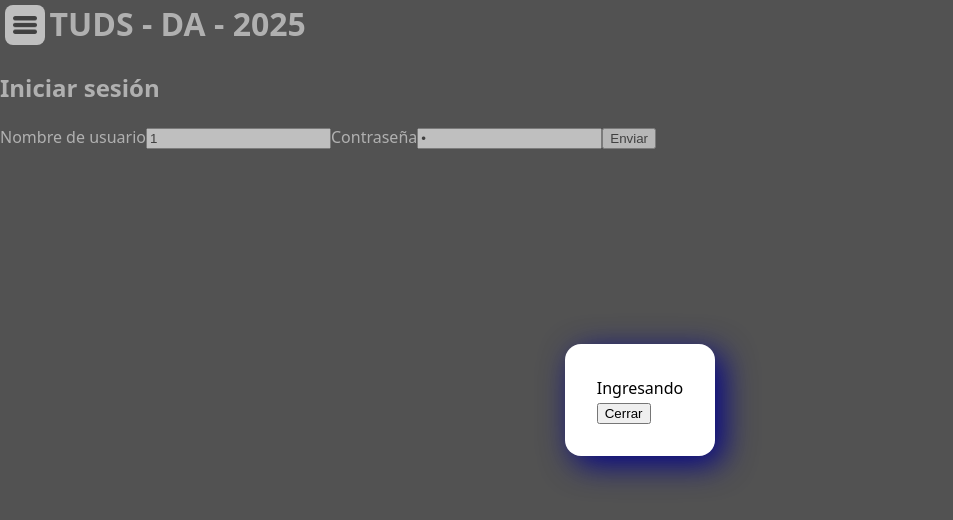
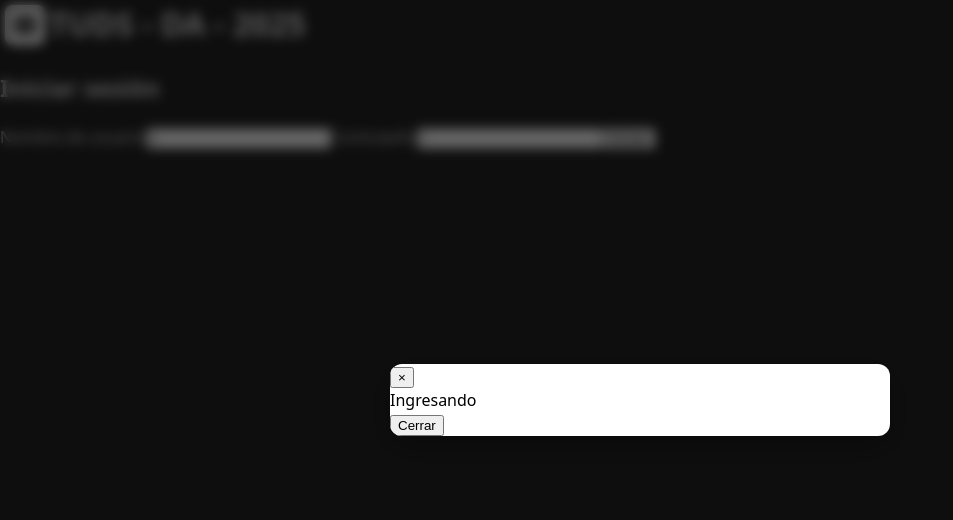
Before and after one commit to fabianlucena/clase2025, a React (Vite) app in the folder frontend/: page / in a window 1280 px wide. Both pictures are taken after a click on the button "Enviar". Shown: the top 520 px of the page, without its empty margins (0-953 px from the left). Built offline with nearby package versions, Linux system fonts and the light colour scheme.

Commit message:
Modal con estilo.

```diff
--- a/frontend/src/App.css
+++ b/frontend/src/App.css
@@ -8,7 +8,7 @@
 
 .modal-background {
   position: fixed;
-  background-color: rgba(128, 128, 128, 0.5);
+  background-color: rgba(0, 0, 0, 0.6);
   top: 0;
   left: 0;
   width: 100vw;
@@ -16,12 +16,57 @@
   display: flex;
   justify-content: center;
   align-items: center;
+  backdrop-filter: blur(8px);
+  z-index: 1000;
+  animation: fadeIn 0.4s cubic-bezier(.4,0,.2,1);
 }
 
 .modal-body {
   background-color: white;
   color: black;
-  padding: 2em;
-  border-radius: 1em;
-  box-shadow: .5em .5em 2em darkblue;
+  border-radius: 12px;
+  box-shadow: 0 10px 30px rgba(0, 0, 0, 0.3);
+  min-width: 300px;
+  max-width: 500px;
+  width: 90%;
+  overflow: hidden;
 }
+
+.animate-modal {
+  animation: slideIn 0.4s cubic-bezier(.4,0,.2,1);
+}
+
+.animate-content {
+  animation: fadeInContent 0.6s cubic-bezier(.4,0,.2,1);
+}
+
+@keyframes fadeIn {
+  from {
+    opacity: 0;
+  }
+  to {
+    opacity: 1;
+  }
+}
+
+@keyframes slideIn {
+  from {
+    opacity: 0;
+    transform: translateY(-40px) scale(0.95);
+  }
+  to {
+    opacity: 1;
+    transform: translateY(0) scale(1);
+  }
+}
+
+@keyframes fadeInContent {
+  from {
+    opacity: 0;
+    transform: translateY(20px);
+  }
+  to {
+    opacity: 1;
+    transform: translateY(0);
+  }
+}
--- a/frontend/src/components/Modal.jsx
+++ b/frontend/src/components/Modal.jsx
@@ -8,14 +8,15 @@ export const useModal = () => useContext(ModalContext);
 export default useModal;
 
 export const ModalProvider = ({ children }) => {
-  const [content, setContent] = useState('');
 
-  function open(content) {
-    setContent(content);
+  const [modal, setModal] = useState({ title: '', content: '' });
+
+  function open(content, title = '') {
+    setModal({ content, title });
   }
 
   function close() {
-    setContent('');
+    setModal({ content: '', title: '' });
   }
 
   return <ModalContext.Provider
@@ -24,28 +25,24 @@ export const ModalProvider = ({ children }) => {
         close,
       }}
     >
-      { content && <div
-        className="modal-background"
-      >
-        <div
-          className="modal-body"
-        >
-          <div
-            className="modal-content"
-          >
-            {content}
-          </div>
-          <div
-            className="modal-foot"
-          >
-            <button
-              onClick={() => setContent('')}
-            >
-              Cerrar
-            </button>
+      { modal.content && (
+        <div className="modal-background" style={{backdropFilter: 'blur(6px)'}}>
+          <div className="modal-body animate-modal" style={{position: 'relative'}}>
+            <button className="modal-close" onClick={close} title="Cerrar modal">×</button>
+            {modal.title && (
+              <div className="modal-head">
+                <span className="modal-title">{modal.title}</span>
+              </div>
+            )}
+            <div className="modal-content animate-content">
+              {modal.content}
+            </div>
+            <div className="modal-foot">
+              <button onClick={close}>Cerrar</button>
+            </div>
           </div>
         </div>
-      </div>}
+      )}
       { children }
     </ModalContext.Provider>;
 }
```
